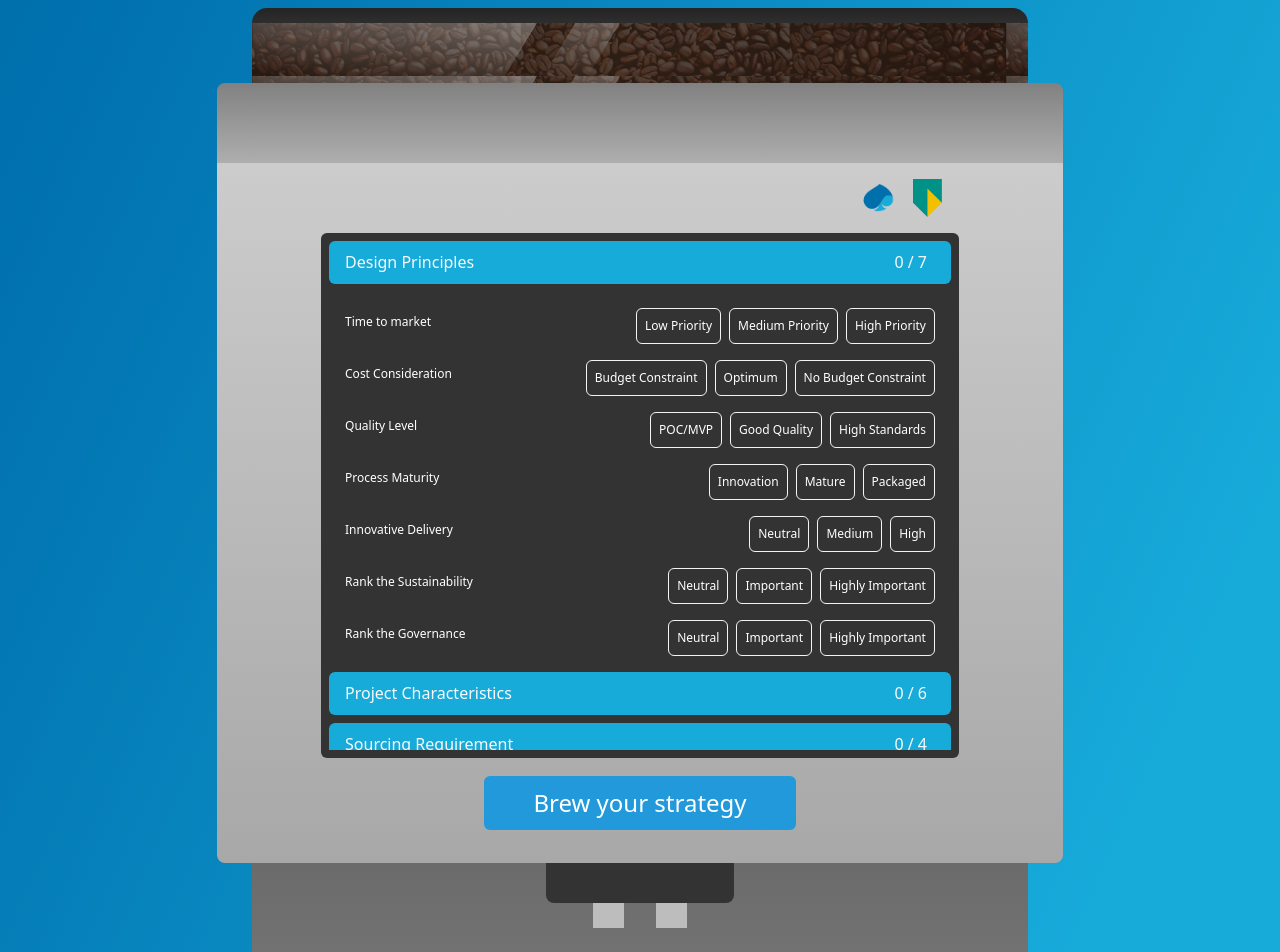
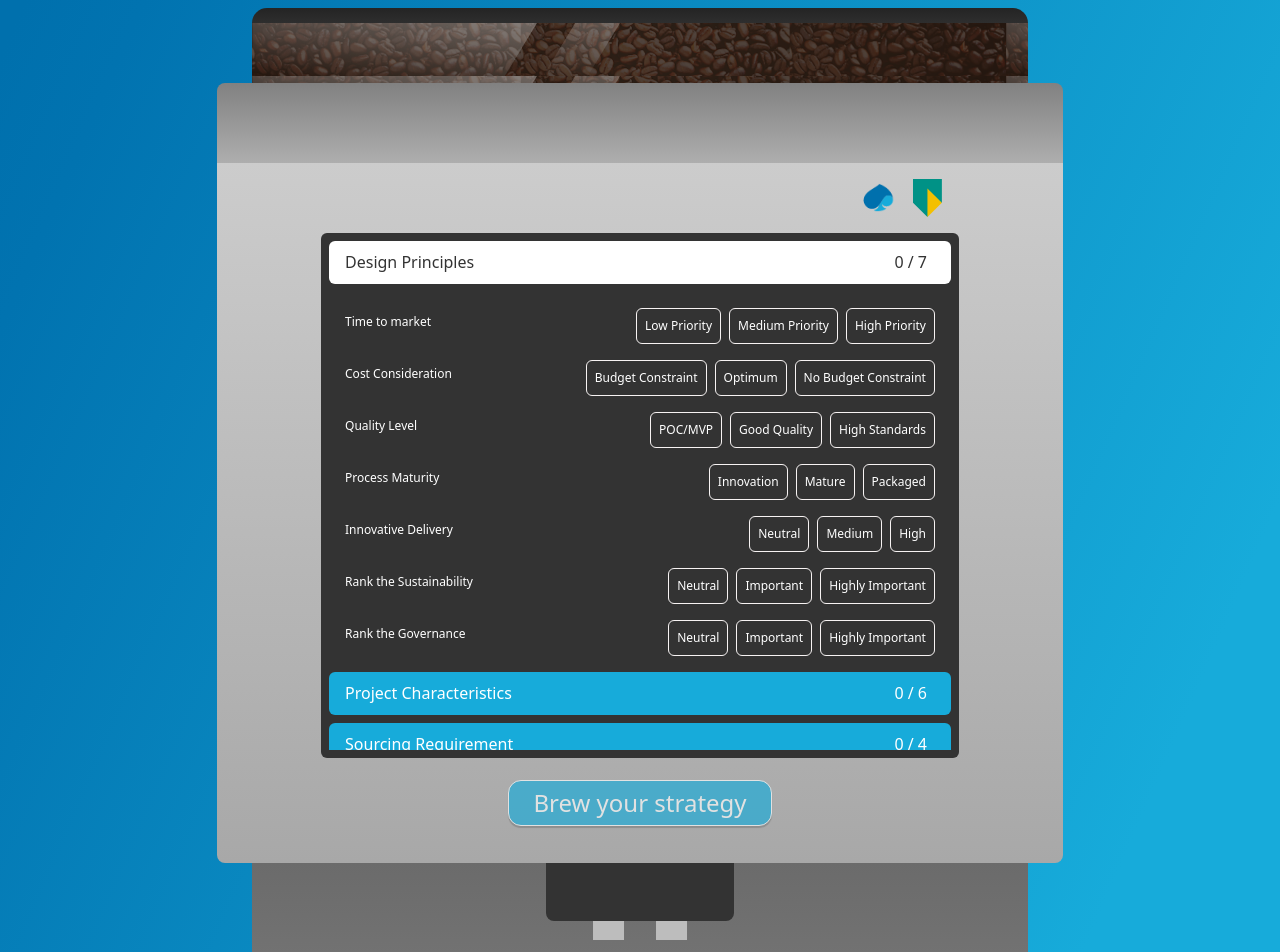
Before and after one commit to JMLatino/RightShore, a Vue app: page / in a window 1280 px wide. Shown: the top 952 px of the page. Built offline with nearby package versions, Linux system fonts and the light colour scheme.

Commit message:
accordion headers fixed

```diff
--- a/src/App.vue
+++ b/src/App.vue
@@ -36,6 +36,7 @@
               <path fill-rule="evenodd" clip-rule="evenodd"
                 d="M259 0H53L55.8218 23.0874C24.0777 28.8271 0 56.6017 0 90C0 127.555 30.4446 158 68 158C69.4425 158 70.8746 157.955 72.2948 157.867L75 180H238L259 0ZM57.7548 38.9028L70.4677 142.918C69.4854 142.972 68.496 143 67.5 143C38.5051 143 15 119.495 15 90.5C15 64.835 33.4162 43.4713 57.7548 38.9028Z"
                 fill="white" fill-opacity="0.7" />
+              <g v-if="coffeeServed">
                 <path d="M70 49H244L232.139 156H82.2489L70 49Z" fill="#3D2518" />
                 <mask id="mask0_0_1" style="mask-type:alpha" maskUnits="userSpaceOnUse" x="70" y="48" width="174"
                   height="108">
@@ -43,6 +44,7 @@
                 </mask>
                 <g mask="url(#mask0_0_1)">
                   <rect x="44.4818" y="30.7705" width="214.376" height="36.0831" fill="#BB7A2F" />
+                </g>
               </g>
             </svg>
           </div>
@@ -63,11 +65,6 @@ import BrewCoffee from './components/BrewCoffee.vue';
 <style>
 :root {
   --black: #333333;
-  /* font-size: 62.5%; */
-}
-
-* {
-  /* outline: solid 1px; */
 }
 
 body {
@@ -86,6 +83,7 @@ html {
 .rightshore {
   animation: zoom-in-zoom-out 2s ease-in-out 1;
   max-width: 987px;
+  min-width: 600px;
 }
 
 .lid {
@@ -106,7 +104,7 @@ svg#coffee {
   margin-left: auto;
   margin-right: auto;
   left: 0;
-  right: 5%;
+  right: 6.5%;
 }
 
 .edge {
@@ -164,13 +162,13 @@ svg#coffee {
 }
 
 .outlets {
-  height: 40px;
+  height: 58px;
   background: #333333;
   border-radius: 0px 0px 8px 8px;
 }
 
 .outlets>div>div {
-  height: 25px;
+  height: 19px;
   background: #BDBDBD;
 }
 
--- a/src/components/BrewCoffee.vue
+++ b/src/components/BrewCoffee.vue
@@ -1,5 +1,5 @@
 <template>
-  <button type="button" :disabled="isComplete" class="btn btn-custom mb-3 px-5 py-2" @click="brewStrategy">
+  <button type="button" :disabled="!isComplete" class="btn btn-custom mb-3 px-4 py-1" @click="brewStrategy">
     Brew your strategy
   </button>
   <!-- <button type="button" :disabled="isComplete" class="btn btn-custom mb-3 px-5 py-2" data-bs-toggle="modal" data-bs-target="#exampleModal" @click="brewStrategy">
@@ -9,11 +9,11 @@
     <div class="modal-dialog">
       <div class="modal-content">
         <div class="modal-header">
-          <h5 class="modal-title" id="exampleModalLabel">{{result.title}}</h5>
+          <h5 class="modal-title" id="exampleModalLabel">{{ result.title }}</h5>
           <button type="button" class="btn-close" data-bs-dismiss="modal" aria-label="Close"></button>
         </div>
         <div class="modal-body">
-          {{result.description}}
+          {{ result.description }}
         </div>
         <div class="modal-footer">
           <button type="button" class="btn btn-secondary" data-bs-dismiss="modal">Close</button>
@@ -47,15 +47,15 @@ export default {
   },
   methods: {
     brewStrategy() {
-      // window.scrollTo(0, document.body.scrollHeight);
-      window.scrollTo({
-        top: 1000,
-        left: 0,
-        behavior: 'smooth'
-      });
-      // this.preferences.toggleCoffee();
-      // const option = this.preferences.answers.q1;
-      // this.result = this.coffeeResults[option];
+      window.scrollTo(0, document.body.scrollHeight);
+      // window.scrollTo({
+      //   top: 1000,
+      //   left: 0,
+      //   behavior: 'smooth'
+      // });
+      this.preferences.toggleCoffee();
+      const option = this.preferences.answers.q1;
+      this.result = this.coffeeResults[option];
     },
   },
   computed: {
@@ -77,7 +77,10 @@ export default {
 .btn-custom {
   color: white;
   font-size: 1.5em;
-  background: #2299DA;;
+  border-radius: 13px;
+  background: #17ABDA;
+  border: 1px solid #FFFFFF;
+  box-shadow: 0px 2px 1px rgba(0, 0, 0, 0.25);
   --bs-btn-hover-color: #fff;
   --bs-btn-hover-bg: #17ABDA;
   --bs-btn-active-color: white;
--- a/src/components/Category.vue
+++ b/src/components/Category.vue
@@ -1,26 +1,18 @@
 <template>
   <div class="accordion-item">
     <h2 class="accordion-header w-100 mb-2" :id="name">
-      <button
-        class="accordion-button d-flex rounded w-100 px-3 py-1"
-        :class="{ 'collapsed': name !== 0 }"
-        type="button"
-        data-bs-toggle="collapse"
-        :data-bs-target="'#collapse' + name"
-        :aria-expanded="'false' ? name !== 0 : 'true'"
+      <button class="accordion-button d-flex rounded w-100 px-3 py-1" :class="{ 'collapsed': name !== 0 }" type="button"
+        data-bs-toggle="collapse" :data-bs-target="'#collapse' + name" :aria-expanded="'false' ? name !== 0 : 'true'"
         :aria-controls="name">
-        <div class="text-light">
-          {{ category.title }} {{category.progress}}
+        <div>
+          {{ category.title }} {{ category.progress }}
         </div>
-        <div class="ms-auto p-2 text-light">{{preferences.answered(category.catIndex)}} / {{category.entries.length}}</div>
+        <div class="ms-auto p-2">{{ preferences.answered(category.catIndex) }} / {{ category.entries.length }}
+        </div>
       </button>
     </h2>
-    <div
-      :id="'collapse' + name"
-      class="accordion-collapse collapse"
-      :class="{ 'show': name === 0 }"
-      :aria-labelledby="name"
-      data-bs-parent="#accordionExample">
+    <div :id="'collapse' + name" class="accordion-collapse collapse" :class="{ 'show': name === 0 }"
+      :aria-labelledby="name" data-bs-parent="#accordionExample">
       <div class="accordion-body overflow-hidden p-0">
         <Entry v-for="e in category.entries" :key="e" :entry="e" />
       </div>
@@ -53,35 +45,49 @@ export default {
 .accordion-body {
   background: var(--black);
 }
+
 .accordion-item:last-child {
-  margin-bottom: 0!important;
+  margin-bottom: 0 !important;
 }
+
 .accordion-button:not(.collapsed) {
   box-shadow: none;
 }
+
 .accordion-button::after {
   margin-left: 5px;
-  display: none;;
+  display: none;
 }
+
 .fixed-height-accordion {
   height: 255px;
   overflow-y: scroll;
 }
+
 .accordion-item {
   background: none;
 }
+
 button.accordion-button {
   width: 500px;
-    background: #17ABDA!important;
+  background: #17ABDA;
 }
 
 .accordion-item {
-    border: none!important;
+  border: none;
 }
 
-  .accordion-collapse .collapse {
-    /* background: red!important; */
-    /* opacity: 0.1!important; */
+.accordion-collapse.collapsed {
+    background:#ccc!important;
 }
 
+.accordion-button[aria-expanded="false"] {
+  background: #FFF;
+  color: var(--black);
+}
+
+.accordion-button[aria-expanded="true"] {
+  background: #17ABDA;
+  color: white;
+}
 </style>
--- a/src/components/Entry.vue
+++ b/src/components/Entry.vue
@@ -59,7 +59,7 @@ label.btn:not(label.btn:last-child){
   --bs-btn-hover-color: #fff;
   --bs-btn-hover-bg: #17ABDA;
   --bs-btn-active-color: white;
-  --bs-btn-active-bg: #17ABDA;
+  /* --bs-btn-active-bg: #17ABDA; */
   --bs-btn-active-border-color: #0070AD;
 }
 
```
Lines whose indentation alone changed are shown as unchanged.
